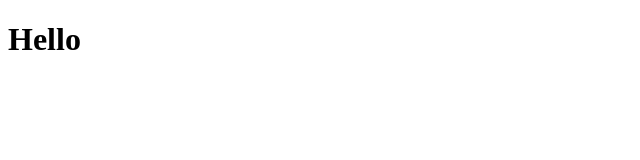
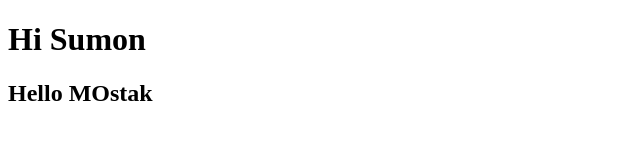
Before and after one commit to nuruddin-osman/jQuery-Practice, a plain HTML site: page index.html in a window 1280 px wide. Shown: the whole page, without its empty margins (0-640 px from the left). Drawn offline with nearby package versions, Linux system fonts and the light colour scheme.

Commit message:
just seytax jQuery

```diff
--- a/index.html
+++ b/index.html
@@ -9,7 +9,9 @@
   </head>
   <body>
     <h1>Hello</h1>
+    <h2>Nuruddin</h2>
 
+    <script src="https://ajax.googleapis.com/ajax/libs/jquery/3.7.1/jquery.min.js"></script>
     <script src="script.js"></script>
   </body>
 </html>
--- a/script.js
+++ b/script.js
@@ -0,0 +1,3 @@
+document.querySelector("h1").innerHTML = "Hi Sumon"; //javascript foramte
+
+$("h2").text("Hello MOstak"); //jQuery foramte
```
